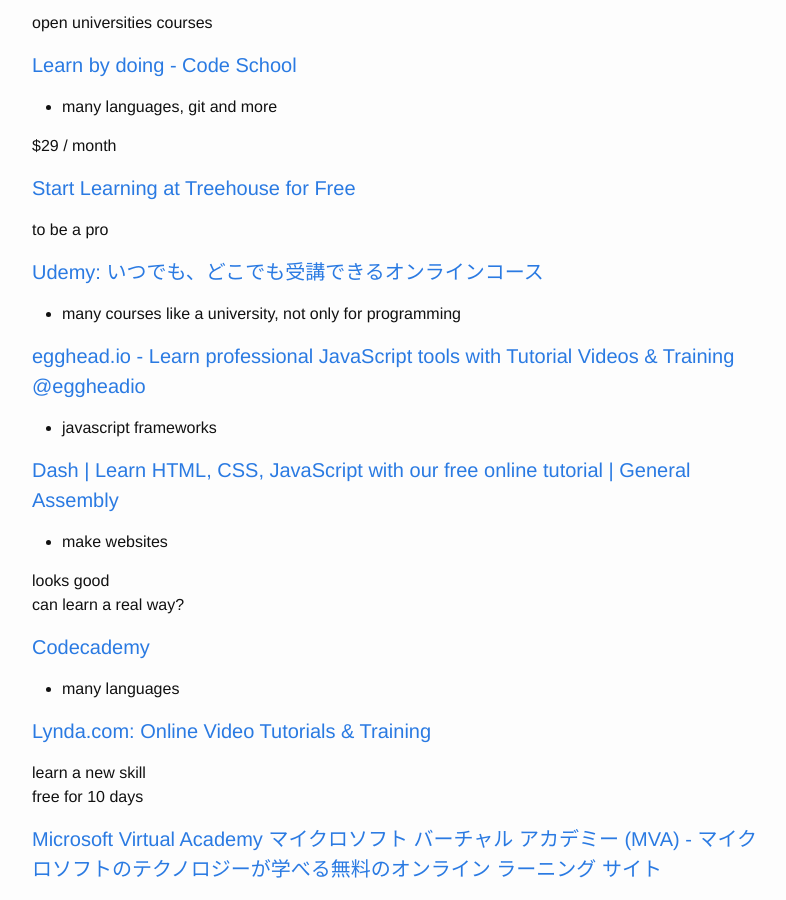
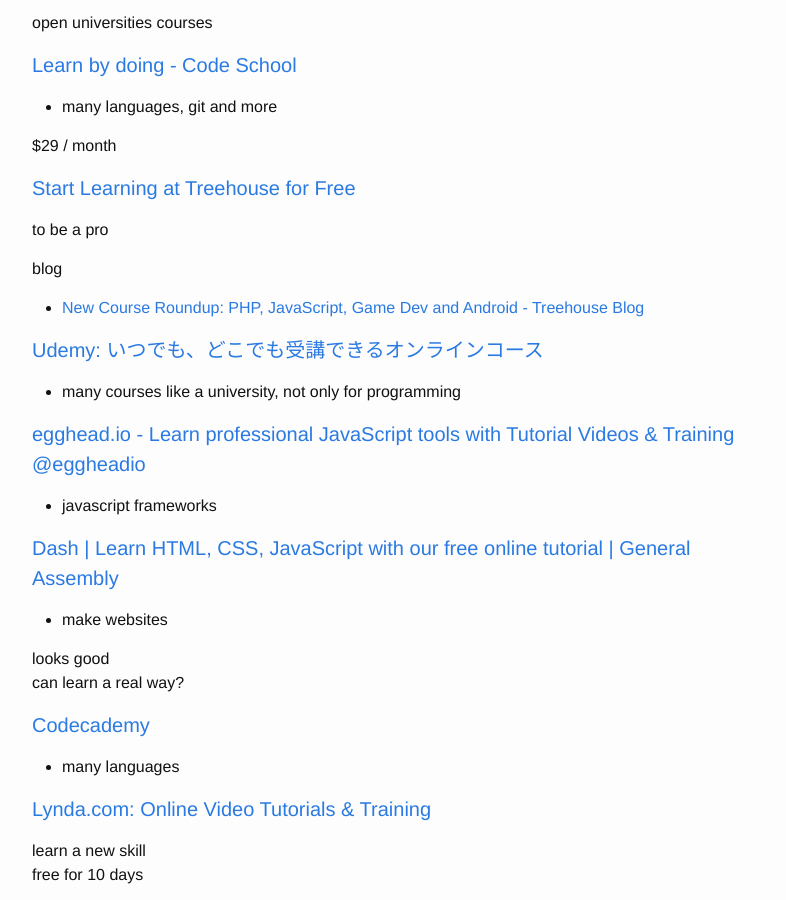
Before and after one commit to shoji-k/shoji-k.github.com, a Jekyll site: the page built from _posts/2016-03-30-learn_on_web.markdown, in a window 1280 px wide and 900 px high, scrolled down 444 px. Shown: the whole window, without its empty margins (238-1024 px from the left). Built offline with Jekyll 4.4.1, drawn with Linux system fonts in a browser that asks for light colours.

Commit message:
add a blog link to the learn on web post

```diff
--- a/_posts/2016-03-30-learn_on_web.markdown
+++ b/_posts/2016-03-30-learn_on_web.markdown
@@ -25,6 +25,9 @@ $29 / month
 
 #### [Start Learning at Treehouse for Free](https://teamtreehouse.com/)
 to be a pro
+
+blog
+- [New Course Roundup: PHP, JavaScript, Game Dev and Android - Treehouse Blog](http://blog.teamtreehouse.com/new-course-roundup-php-javascript-game-dev-android)
 
 #### [Udemy: いつでも、どこでも受講できるオンラインコース](https://www.udemy.com/jp/)
 - many courses like a university, not only for programming
```
